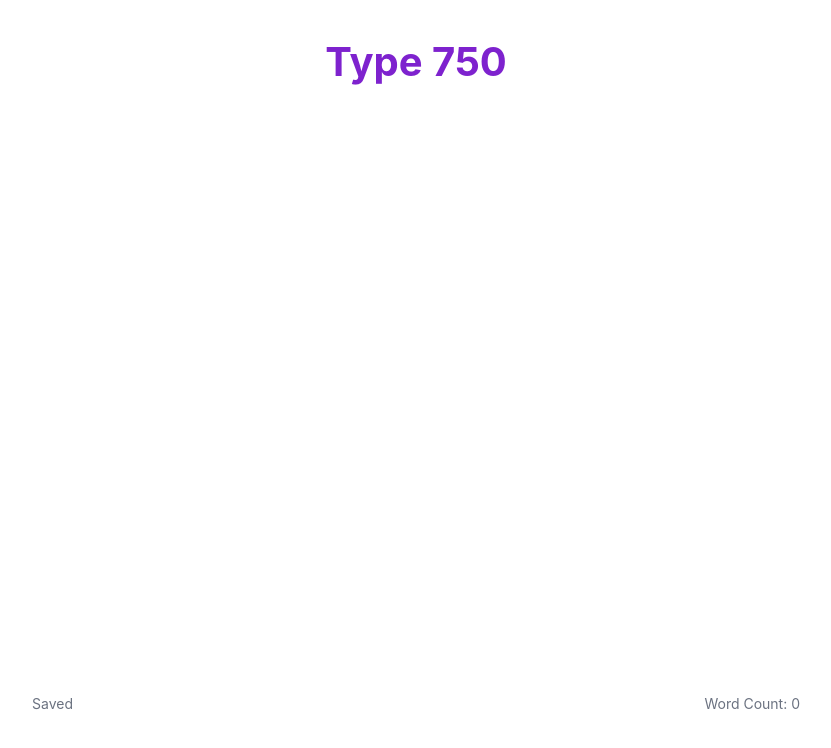
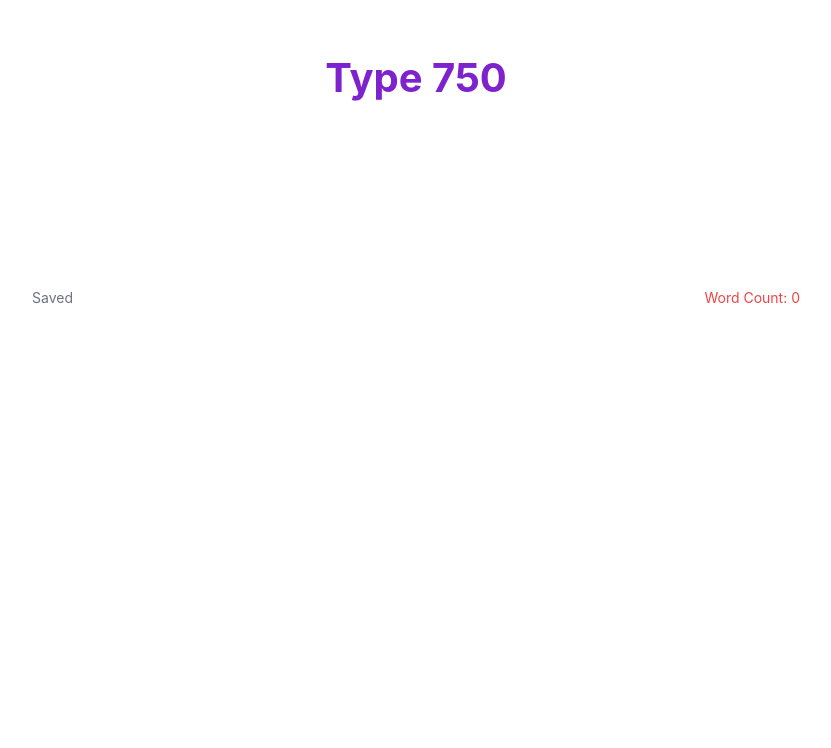
Before and after one commit to katia-aa/type750, a React (Vite) app: page / in a window 1280 px wide. Shown: the top 748 px of the page, without its empty margins (224-1055 px from the left). Built offline with nearby package versions, Linux system fonts and the light colour scheme; no server answers; the database is empty.

Commit message:
Add word count

```diff
--- a/src/App.tsx
+++ b/src/App.tsx
@@ -3,7 +3,7 @@ import TextEditor from "./TextEditor";
 
 const App: React.FC = () => {
   return (
-    <div className="h-full p-4">
+    <div className="p-8">
       <h1 className="font-bold text-purple-700 text-center my-6">Type 750</h1>
       <TextEditor />
     </div>
--- a/src/TextEditor.tsx
+++ b/src/TextEditor.tsx
@@ -1,4 +1,4 @@
-import React, { useEffect, useState, useRef } from "react";
+import React, { useEffect, useState } from "react";
 import { useEditor, EditorContent } from "@tiptap/react";
 import StarterKit from "@tiptap/starter-kit";
 import { supabase } from "./supabaseClient";
@@ -38,11 +38,12 @@ const TextEditor: React.FC = () => {
   // Fetch or create an entry for the user
   useEffect(() => {
     const fetchEntry = async () => {
-      const { data: entry, error: entryError } = await supabase
+      const { data: entries, error: entryError } = await supabase
         .from("entries")
         .select("*")
-        .eq("user_id", "123e4567-e89b-12d3-a456-426614174000")
-        .single();
+        .eq("user_id", "123e4567-e89b-12d3-a456-426614174000");
+
+      const entry = entries?.[0];
 
       if (entryError) {
         // If no entry exists, create one
@@ -78,7 +79,11 @@ const TextEditor: React.FC = () => {
 
     const { error } = await supabase
       .from("entries")
-      .update({ content, updated_at: new Date().toISOString() })
+      .update({
+        content,
+        user_id: "123e4567-e89b-12d3-a456-426614174000",
+        word_count: wordCount,
+      })
       .eq("id", entryId);
 
     if (error) console.error("Error saving entry:", error);
@@ -86,18 +91,31 @@ const TextEditor: React.FC = () => {
     setIsSaving(false);
   };
 
+  // Determine the color based on the word count
+  const getColorClass = () => {
+    if (wordCount >= 750) {
+      return "text-green-500";
+    } else if (wordCount >= 500) {
+      return "text-yellow-500";
+    } else {
+      return "text-red-500";
+    }
+  };
+
   return (
     <div className="w-full max-w-3xl mx-auto mt-10 grid grid-rows-2 gap-4 h-full">
       {/* EditorContent API: https://tiptap.dev/docs/editor/api/editor */}
       <EditorContent
         editor={editor}
-        className="prose prose-lg b-none rounded custom-editor-content m-none font-weight-700 w-full"
+        className={`prose prose-lg b-none rounded custom-editor-content m-none font-weight-700 w-full`}
       />
-      <div className="flex justify-between items-center mb-2 mt-2">
+      <div className="flex justify-between items-end mb-2 mt-2">
         <p className="text-sm text-gray-500">
           {isSaving ? "Saving..." : "Saved"}
         </p>
-        <p className="text-sm text-gray-500">Word Count: {wordCount}</p>
+        <p className={`text-sm text-gray-500 ${getColorClass()}`}>
+          Word Count: {wordCount}
+        </p>
       </div>
     </div>
   );
@@ -105,8 +123,6 @@ const TextEditor: React.FC = () => {
 
 // Add CSS class to target ProseMirror-focused class inside EditorContent
 const styles = `
-
-
 .prose {
     max-width: 100%;
 }
```
